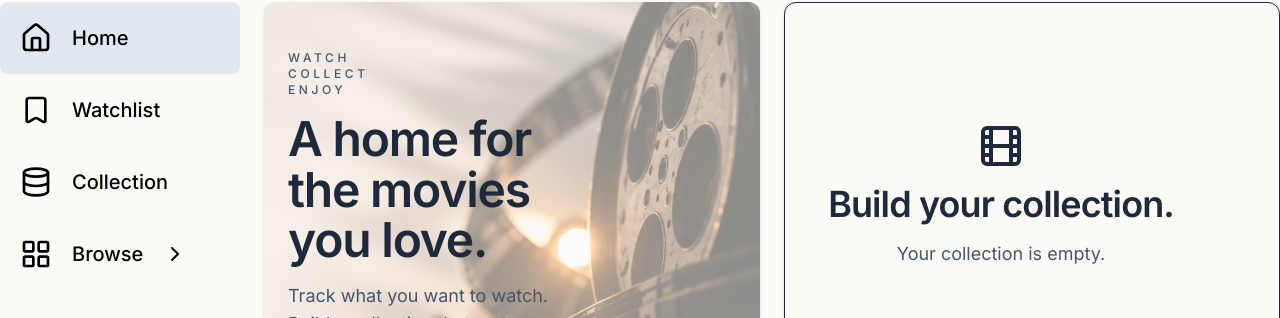
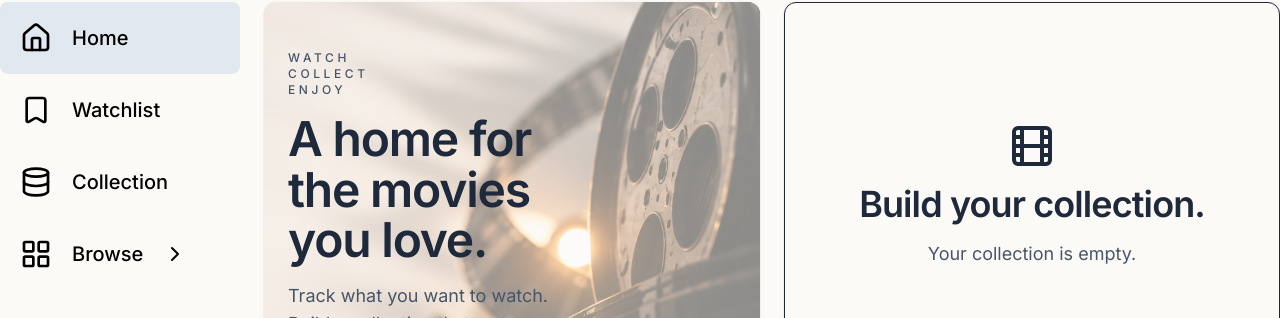
Before and after one commit to abeciana1/movie-collection, a Next.js app: page /home in a window 1280 px wide. Shown: the part 70-388 px from the top of the page. Built offline with nearby package versions, Linux system fonts and the light colour scheme; no server answers.

Commit message:
feat(content/home-page): Removed max width

```diff
--- a/components/movie/PromoCard/Container/Container.variants.ts
+++ b/components/movie/PromoCard/Container/Container.variants.ts
@@ -28,4 +28,4 @@ export const cardBackgroundImage = cva("absolute inset-0", {
   },
 })
 
-export const cardChildrenWrapper = "relative z-10 max-w-sm"
+export const cardChildrenWrapper = "relative z-10"
```
